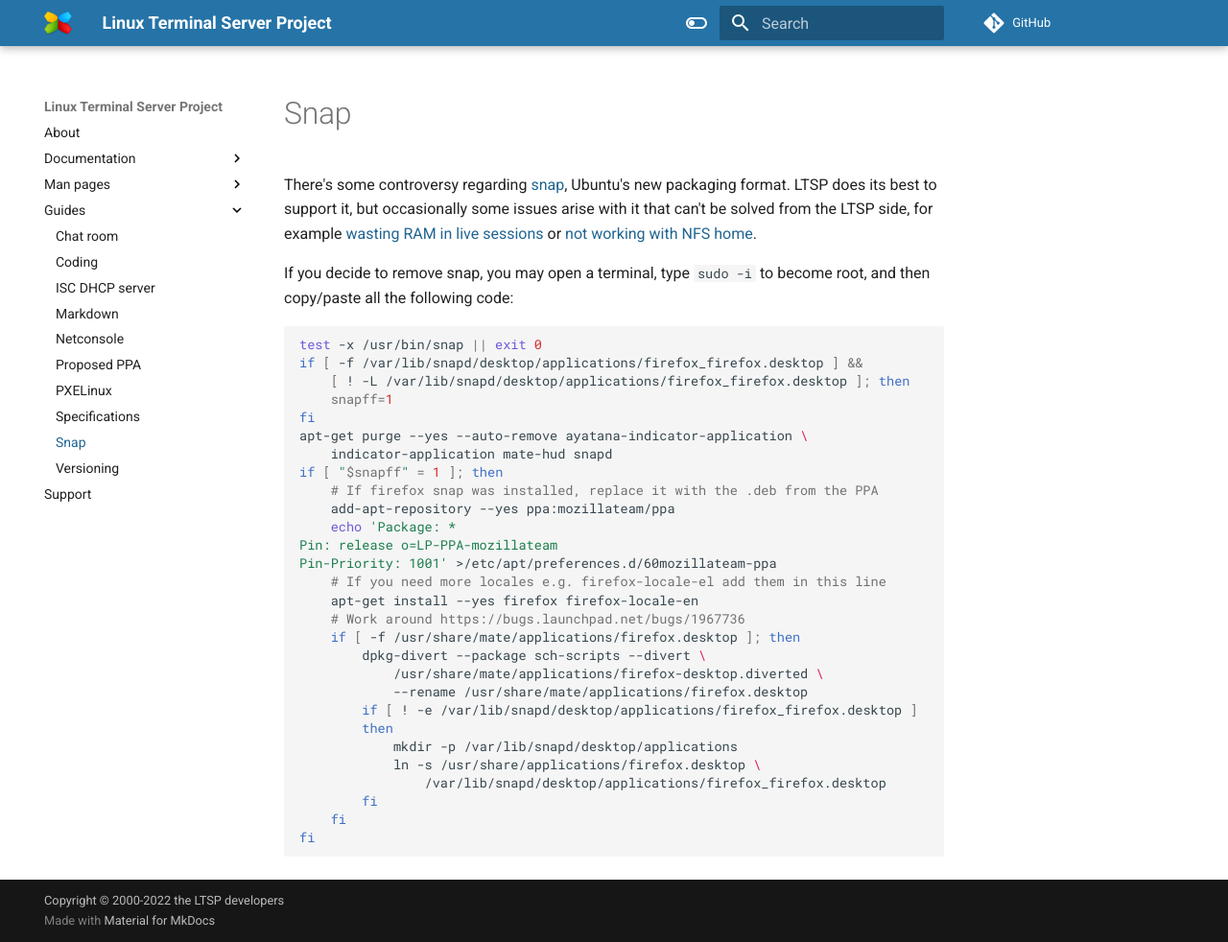
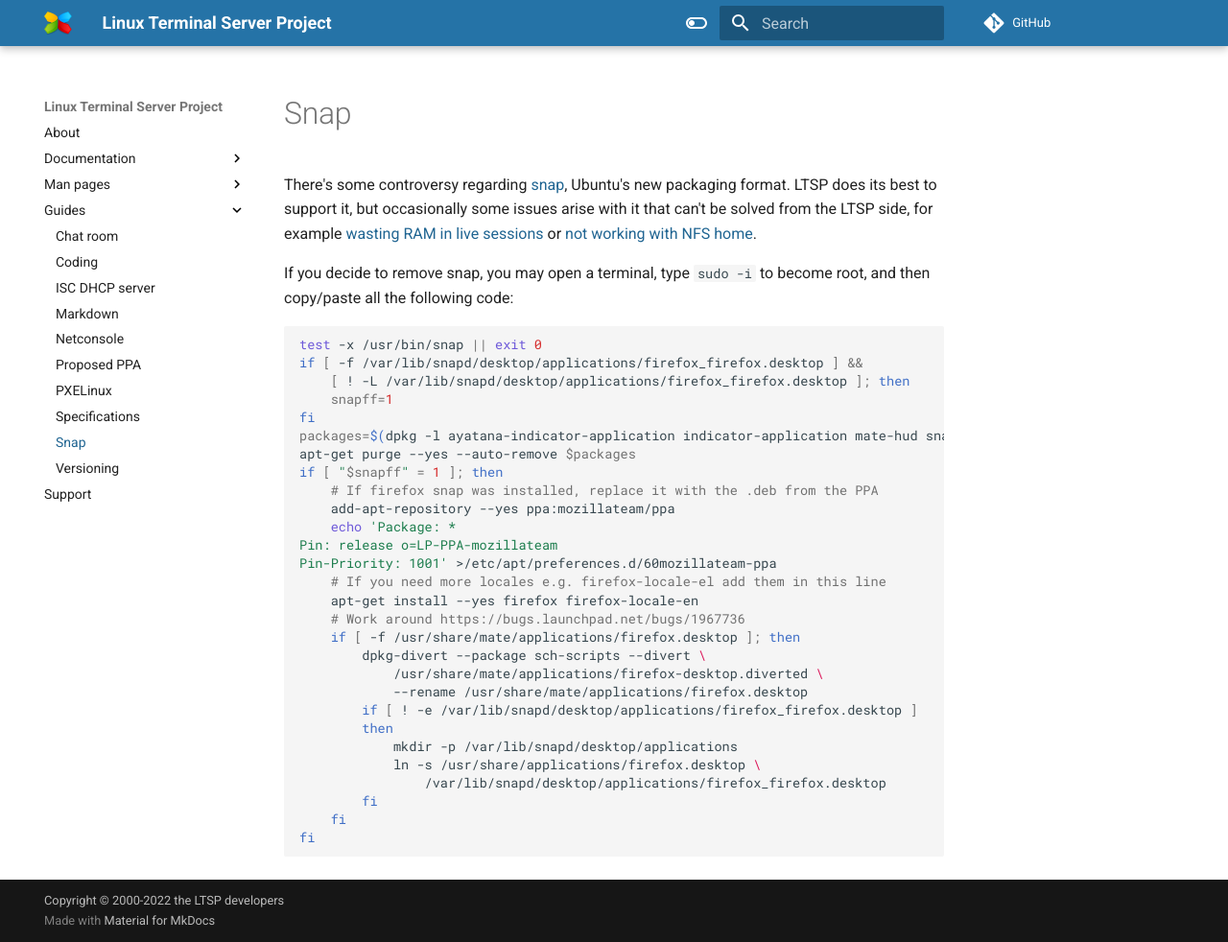
Before and after one commit to ltsp/ltsp.org, an MkDocs documentation site: the page built from docs/guides/snap.md, in a window 1280 px wide and 982 px high. Shown: the whole window at 96% size. Built offline with MkDocs 1.6.1 and Material for MkDocs 9.7.7, drawn with Linux system fonts in a browser that asks for light colours; comment, search, counter and statistics services are not loaded.

Commit message:
Update snap.md

```diff
--- a/docs/guides/snap.md
+++ b/docs/guides/snap.md
@@ -15,8 +15,8 @@
     [ ! -L /var/lib/snapd/desktop/applications/firefox_firefox.desktop ]; then
     snapff=1
 fi
-apt-get purge --yes --auto-remove ayatana-indicator-application \
-    indicator-application mate-hud snapd
+packages=$(dpkg -l ayatana-indicator-application indicator-application mate-hud snapd 2>/dev/null | awk '/^ii/ { print $2 }')
+apt-get purge --yes --auto-remove $packages
 if [ "$snapff" = 1 ]; then
     # If firefox snap was installed, replace it with the .deb from the PPA
     add-apt-repository --yes ppa:mozillateam/ppa
```
